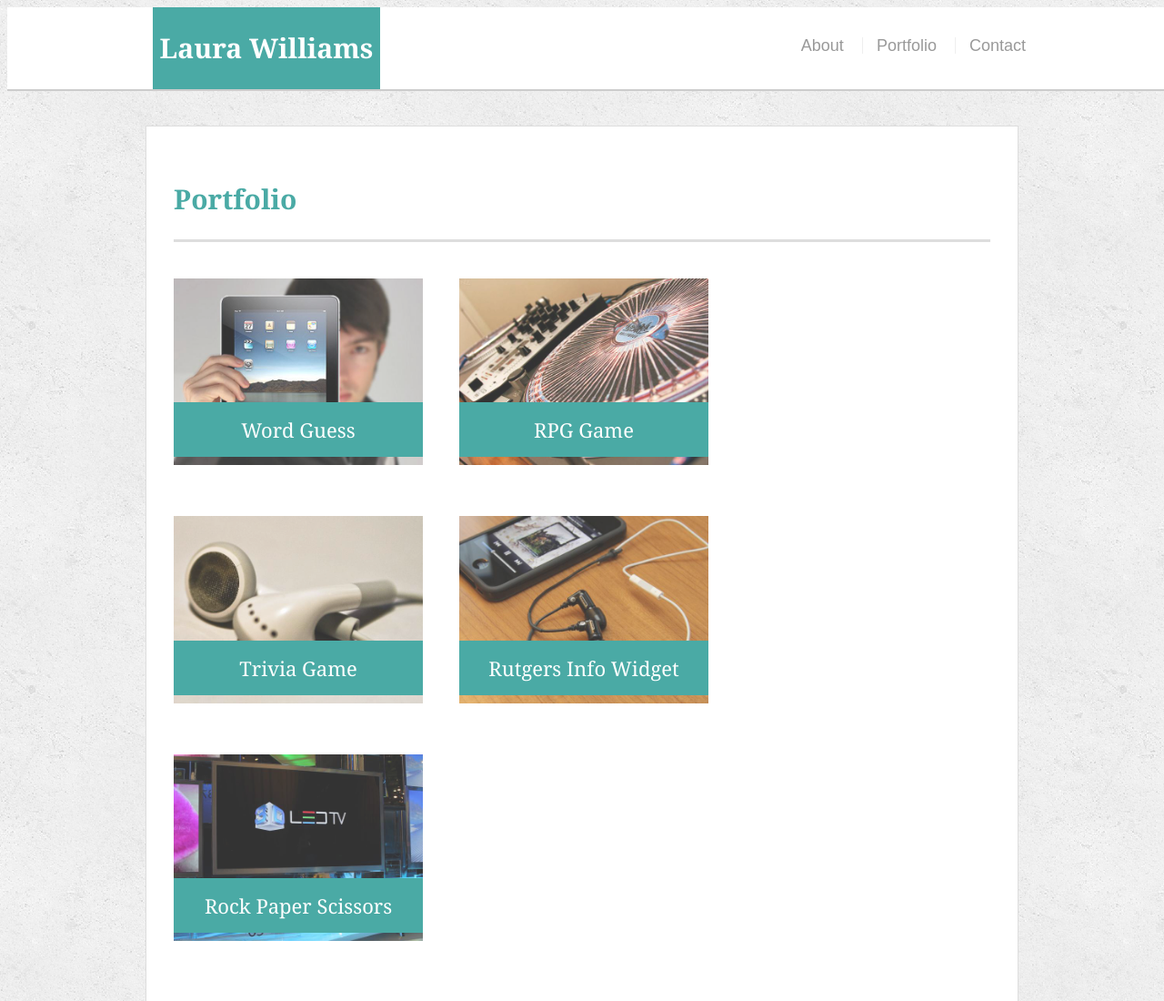
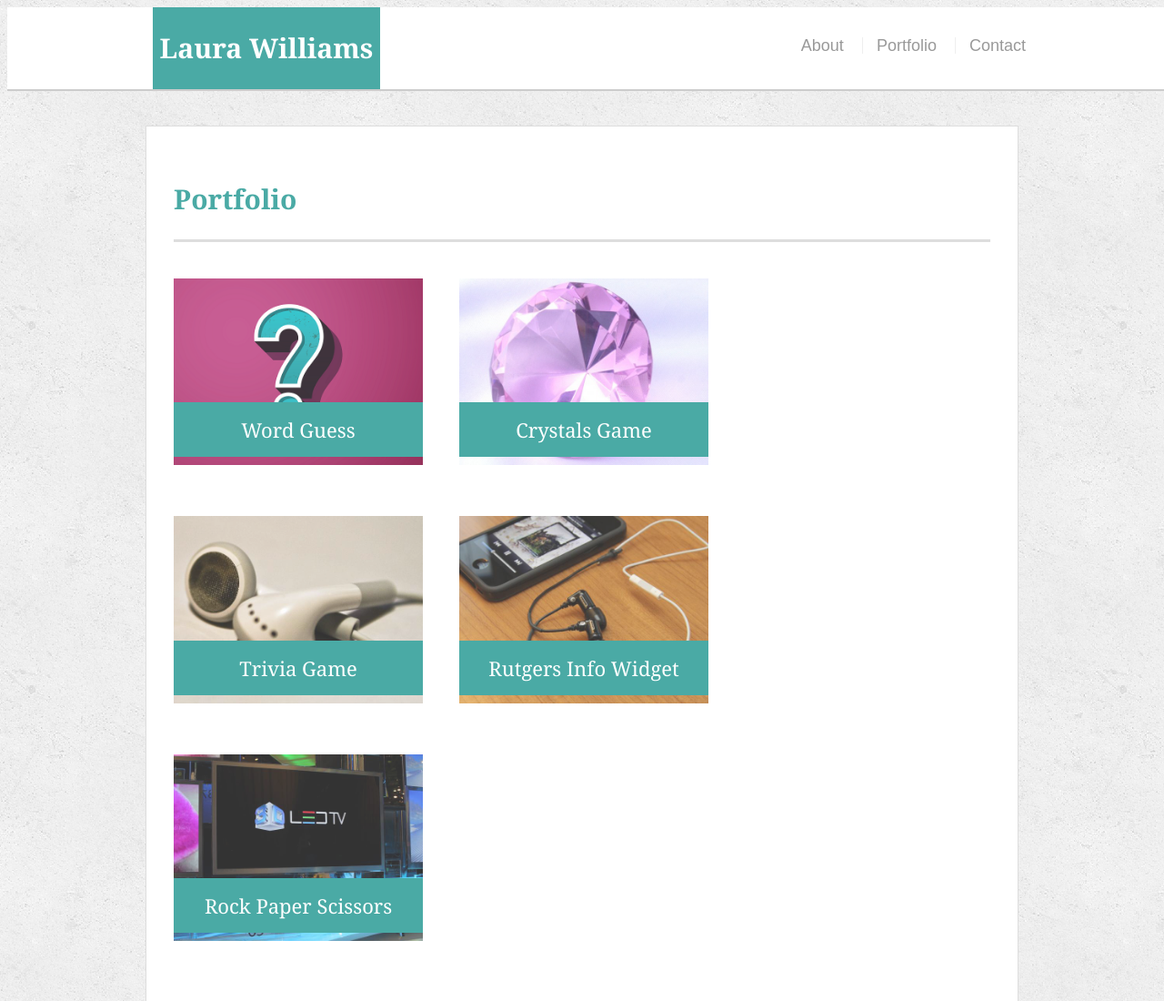
Before and after one commit to lawilliams713/lawilliams713.github.io, a plain HTML site: page portfolio.html in a window 1280 px wide. Shown: the top 1100 px of the page at 91% size. Drawn offline with Linux system fonts and the light colour scheme.

Commit message:
update protfolio pics

```diff
--- a/portfolio.html
+++ b/portfolio.html
@@ -36,15 +36,16 @@
 
                     <div class="work">
                         <a href="https://lawilliams713.github.io/Word-Guess-Game/">
-                            <img src="assets/images/technics-q-c-640-480-1.jpg" alt="Word Guess"></a>
+                            <img src="assets/images/1620591.png" alt="Word Guess"></a>
 
 
                         <h3>Word Guess</h3>
                     </div>
                     <div class="work">
-                        <img src="assets/images/technics-q-c-640-480-2.jpg" alt="RPG Game">
+                        <a href="https://lawilliams713.github.io/Unit-4-Game/">
+                            <img src="assets/images/667557-gem-1391576365-133-640x480.jpg" alt="Crystals Game"></a>
 
-                        <h3>RPG Game</h3>
+                            <h3>Crystals Game</h3>
                     </div>
                     <div class="work">
                         <img src="assets/images/technics-q-c-640-480-5.jpg" alt="Trivia Game">
```
Also changed, not shown: assets/images/020111-gems.jpg (added), assets/images/1620591.png (added), assets/images/667557-gem-1391576365-133-640x480.jpg (added).
